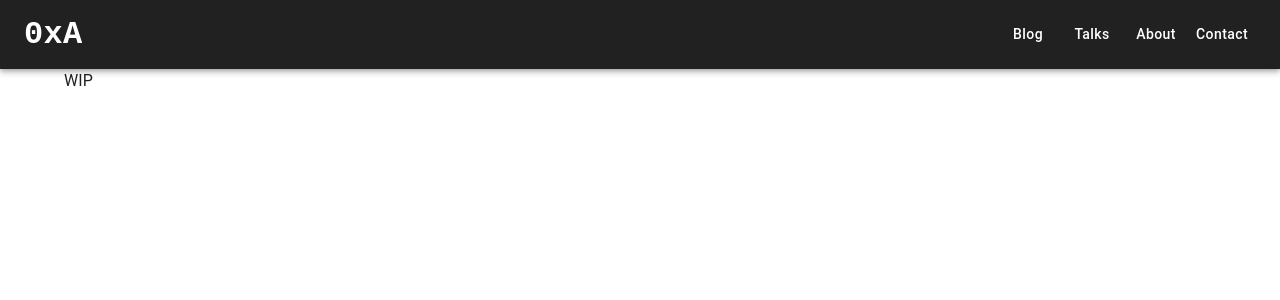
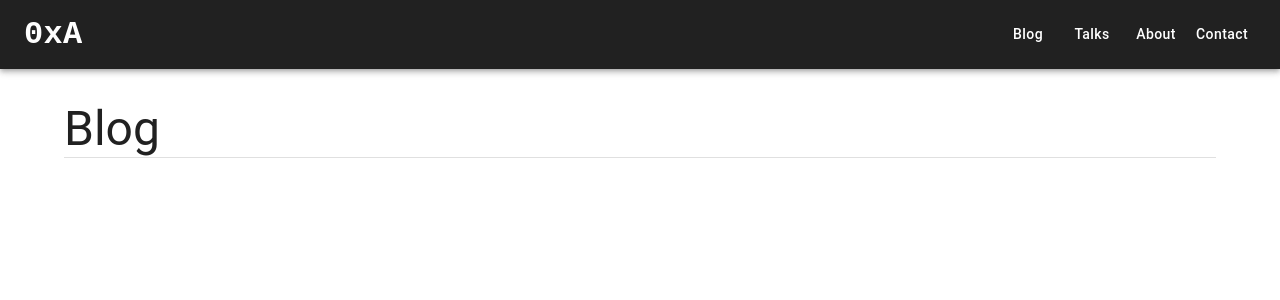
Before and after one commit to 0xa-at/website, a Next.js app: page /blog in a window 1280 px wide. Shown: the top 300 px of the page. Built offline with nearby package versions, Linux system fonts and the light colour scheme.

Commit message:
chore: setup code for posts page

```diff
--- /dev/null
+++ b/components/PageHeader.tsx
@@ -0,0 +1,23 @@
+import { Divider, Typography } from "@mui/material";
+import { Box } from "@mui/system";
+
+export async function getStaticProps(context) {
+    return {
+        props: {}, // will be passed to the page component as props
+    }
+}
+
+
+export default function PageHeader({ title }: { title: string }) {
+    return (
+        <Box pt={4} >
+            <Typography variant="h3">
+                {title}
+            </Typography>
+
+            <Divider />
+
+
+        </Box >
+    )
+}
--- a/pages/blog.tsx
+++ b/pages/blog.tsx
@@ -1,3 +1,10 @@
+import { Box, Typography } from "@mui/material";
+import PageHeader from "../components/PageHeader";
+
 export default function BlogPage() {
-    return (<div>WIP</div>)
+    return (
+        <Box>
+            <PageHeader title="Blog" />
+        </Box>
+    )
 }
```
Also changed, not shown: utils/posts.ts (added, +11 -0 lines), _content/blogs/hello-world.md (added), _content/talks/hello-world.md (added), pages/posts/[slug].tsx (renamed from pages/post.tsx).
